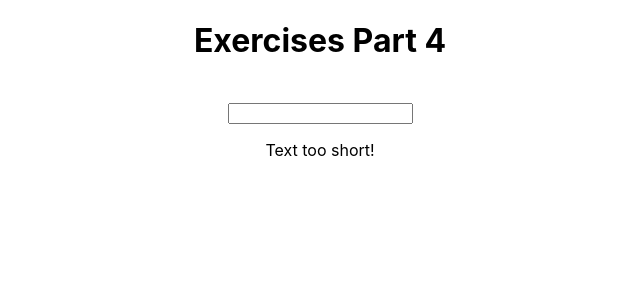
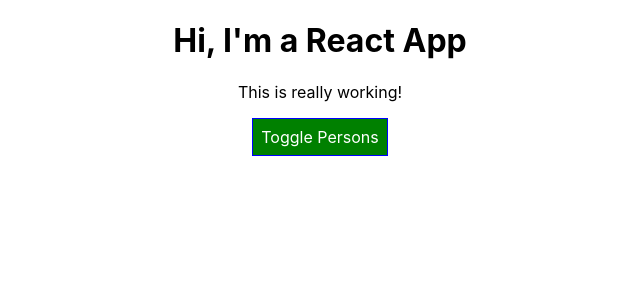
Before and after one commit to HammamAlHakim/react-udemy, a React (Create React App) app: page / in a window 1280 px wide. Shown: the top 300 px of the page, without its empty margins (320-960 px from the left). Built offline with nearby package versions, Linux system fonts and the light colour scheme.

Commit message:
Part 5.2 done

```diff
--- a/src/App.js
+++ b/src/App.js
@@ -60,11 +60,13 @@ class App extends Component {
 
     render() {
         const style = {
-            backgroundColor: "white",
+            backgroundColor: "green",
+            color: "white",
             font: "inherit",
             border: "1px solid blue",
             padding: "8px",
-            cursor: "pointer"
+            cursor: "pointer",
+            transition: ".3s"
         };
 
         let persons = null;
@@ -87,20 +89,23 @@ class App extends Component {
                     })}
                 </div>
             );
+
+            style.backgroundColor = "red";
         }
 
         return (
             <div className="App">
                 <h1>Hi, I'm a React App</h1>
                 <p>This is really working!</p>
-                {/* () => inefficient way to call function handler */}
                 <button onClick={this._togglePersonHandler} style={style}>
                     Toggle Persons
                 </button>
                 {persons}
-                {/* .bind(this, arg) is an efficient way to call function */}
             </div>
         );
+        // IMPORTANT NOTE
+        // () => inefficient way to call function handler
+        // .bind(this, arg) is an efficient way to call function
     }
 }
 
--- a/src/index.js
+++ b/src/index.js
@@ -1,7 +1,7 @@
 import React from "react";
 import ReactDOM from "react-dom";
 import "./index.css";
-import App from "./Exercises/Pert 4/App";
+import App from "./App";
 import * as serviceWorker from "./serviceWorker";
 
 ReactDOM.render(<App />, document.getElementById("root"));
```
